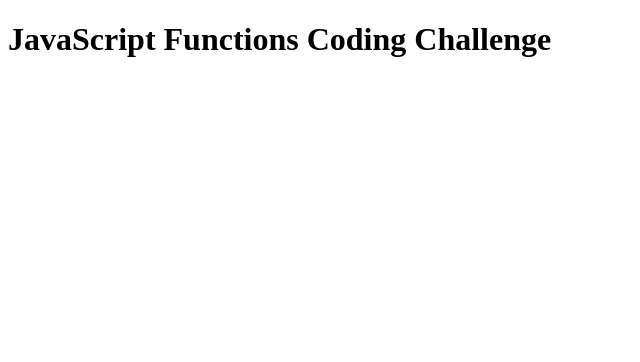
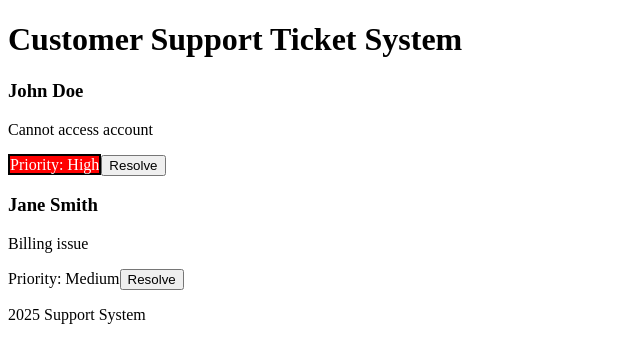
Before and after one commit to henriquesenaribeiro/cc_14, a plain HTML site: page index.html in a window 1280 px wide. Shown: the whole page, without its empty margins (0-640 px from the left). Drawn offline with Linux system fonts and the light colour scheme.

Commit message:
small change

```diff
--- a/index.html
+++ b/index.html
@@ -3,10 +3,24 @@
 <head>
     <meta charset="UTF-8">
     <meta name="viewport" content="width=device-width, initial-scale=1.0">
-    <title>JavaScript Functions Challenge</title>
+    <title>Customer Support Ticket System</title>
+
 </head>
 <body>
-    <h1>JavaScript Functions Coding Challenge</h1>
+
+    <header>
+        <h1>Customer Support Ticket System</h1>
+    </header>
+
+    <main>
+        <div id="ticketContainer">
+        </div>
+    </main>
+
+    <footer>
+        <p>2025 Support System</p>
+    </footer>
+
     <script src="cc_14.js"></script>
 </body>
 </html>
```
